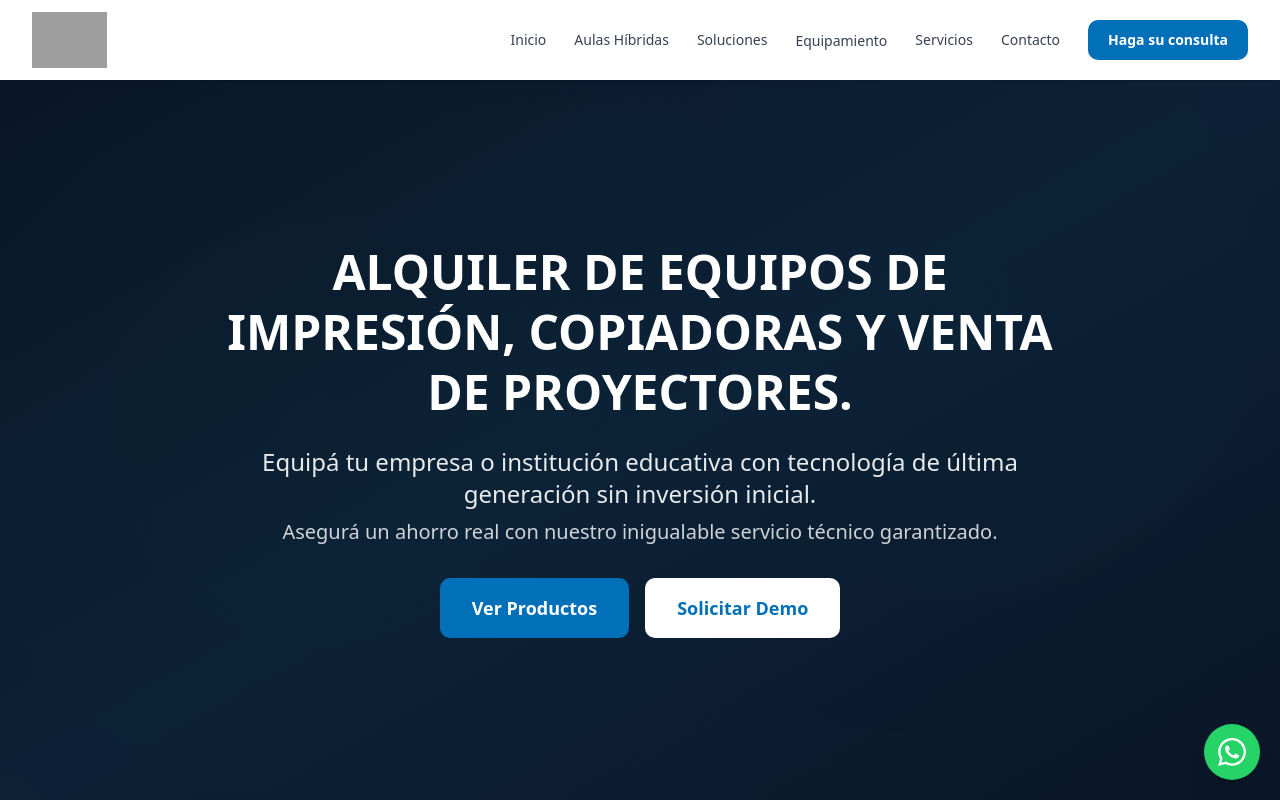
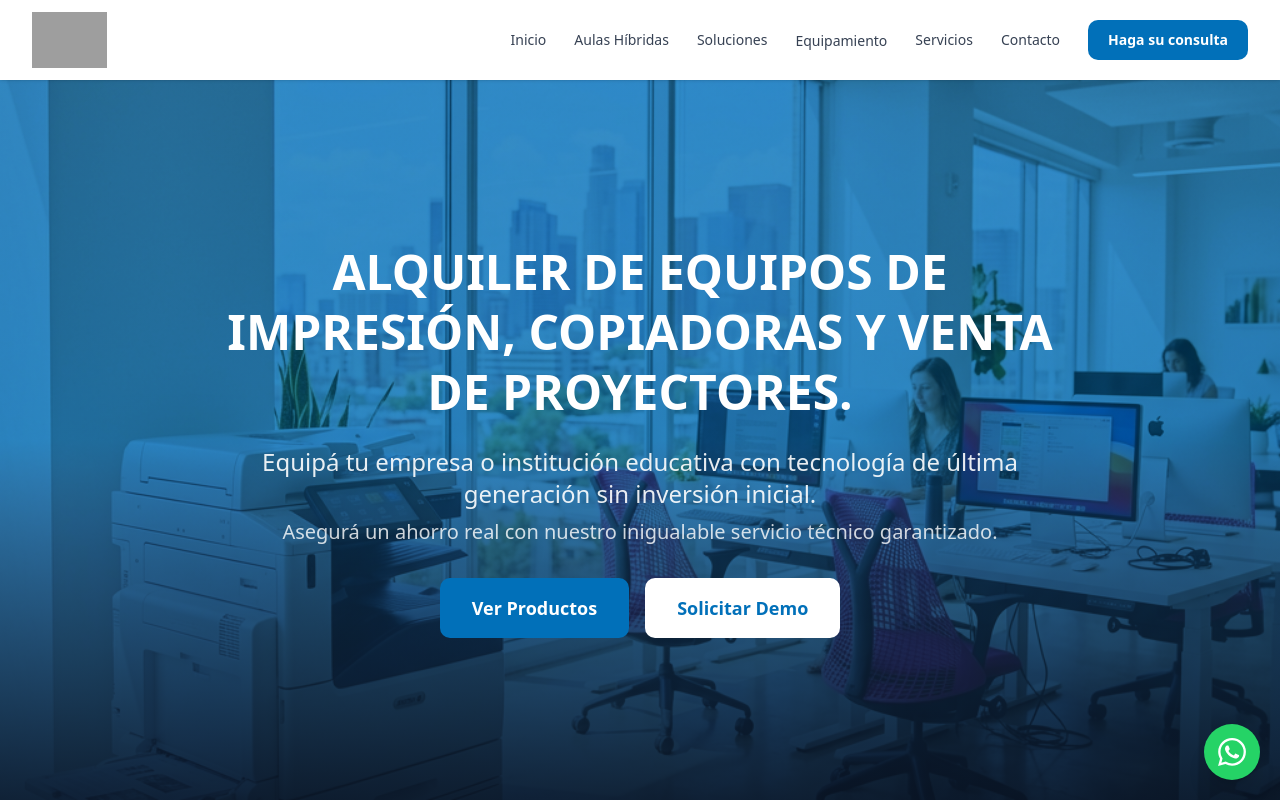
Before and after one commit to jcm-estudio/copyrent-web, a Next.js app: page /copyrent-web/ in a window 1280 px wide. Shown: the top 800 px of the page. Built offline with nearby package versions, Linux system fonts and the light colour scheme; grey boxes are pictures that could not be loaded.

Commit message:
Add premium hero background image with blue overlay

```diff
--- a/src/app/page.tsx
+++ b/src/app/page.tsx
@@ -256,13 +256,19 @@ export default function Home() {
         {/* ──── HERO SECTION ──── */}
         <section
           id="inicio"
-          className="relative min-h-[90vh] flex items-center justify-center bg-gradient-to-br from-[#0a1628] via-[#0d2137] to-[#0a1628] overflow-hidden"
+          className="relative min-h-[90vh] flex items-center justify-center overflow-hidden"
         >
-          <div className="absolute inset-0 opacity-10">
-            <div className="absolute inset-0" style={{
-              backgroundImage: `radial-gradient(circle at 25% 50%, rgba(0,130,64,0.3) 0%, transparent 50%),
-                               radial-gradient(circle at 75% 30%, rgba(0,130,64,0.2) 0%, transparent 50%)`,
-            }} />
+          {/* Background Image with Overlay */}
+          <div className="absolute inset-0 z-0">
+            <img
+              src="/images/hero-bg.png"
+              alt="Background"
+              className="absolute inset-0 w-full h-full object-cover"
+            />
+            {/* Color Overlay: Brand Blue with opacity and mix-blend for a professional look */}
+            <div className="absolute inset-0 bg-[#0170B9]/70 mix-blend-multiply" />
+            {/* Gradient overlay for extra depth and text legibility */}
+            <div className="absolute inset-0 bg-gradient-to-t from-[#0a1628]/90 via-[#0170B9]/40 to-[#0170B9]/30" />
           </div>
 
           <div className="relative z-10 text-center px-4 sm:px-6 max-w-4xl mx-auto">
```
Also changed, not shown: public/images/hero-bg.png (added).
